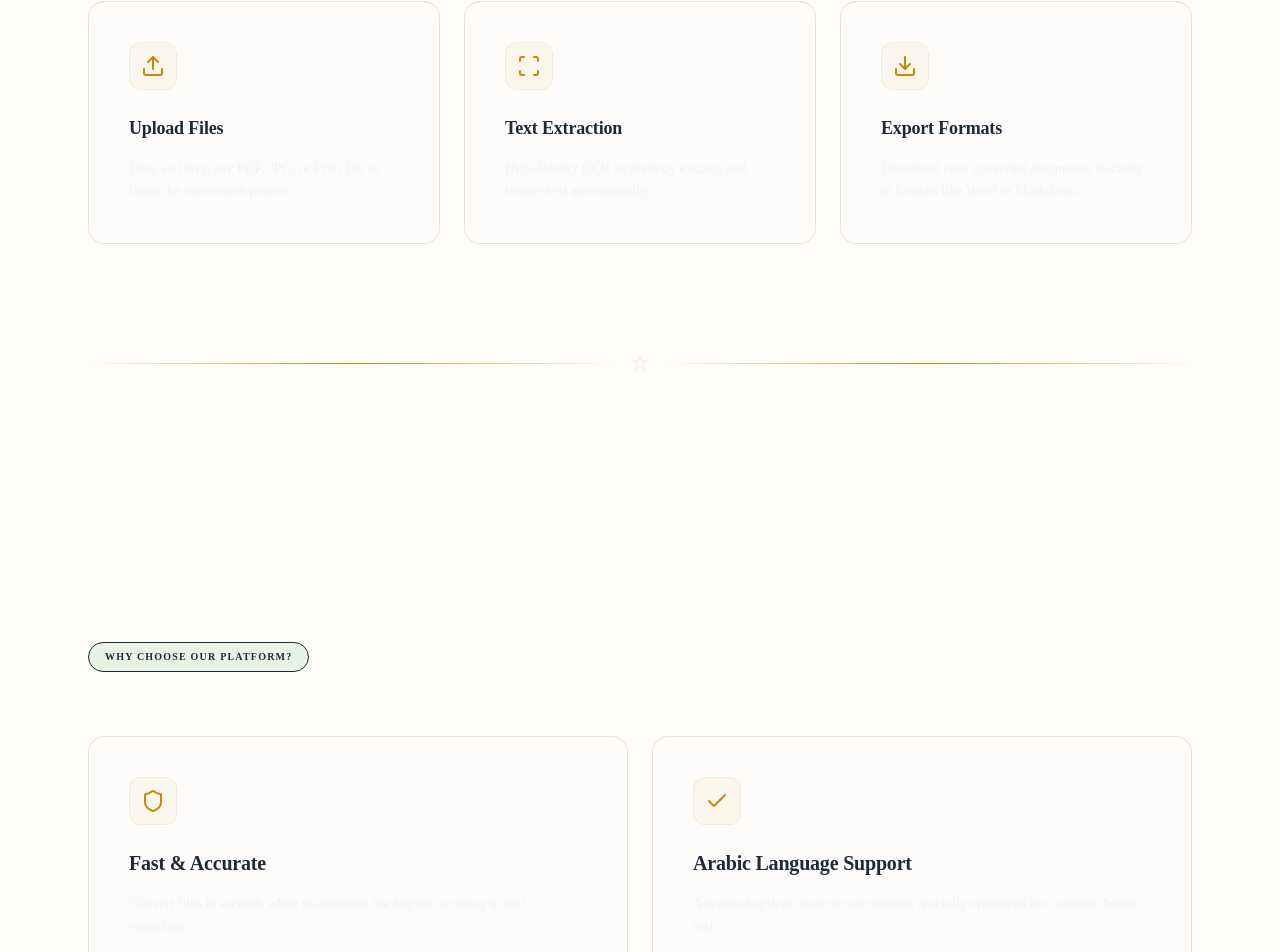
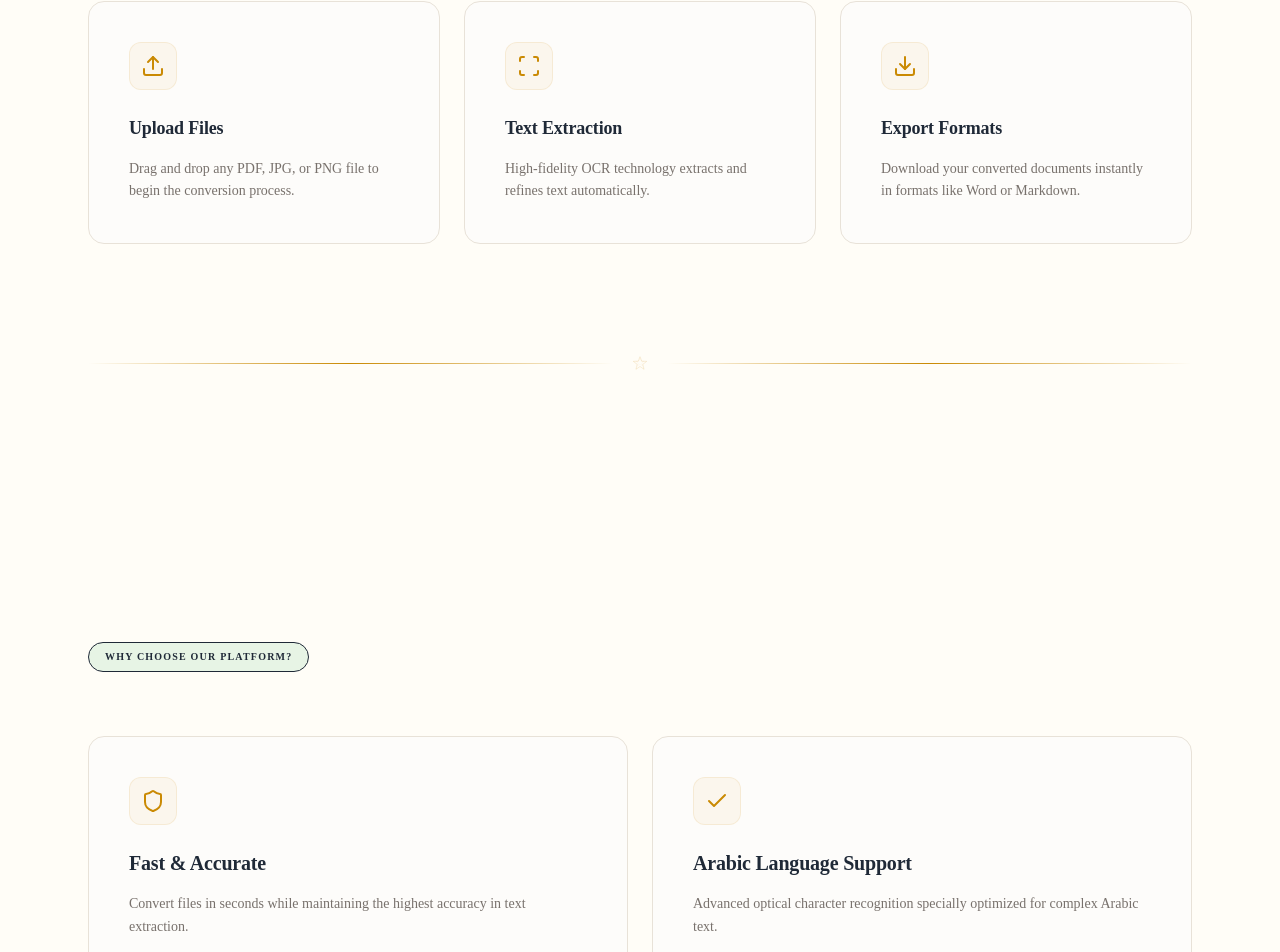
Before and after one commit to ibn-alazhar-docs/ibn-alazhar-docs, a Next.js app in the folder apps/web/: page /en in a window 1280 px wide. Shown: the part 1048-2000 px from the top of the page. Built offline with nearby package versions, Linux system fonts and the light colour scheme; no server answers.

Commit message:
fix: make description text in cards visible without hover by using text-muted-color

```diff
--- a/apps/web/src/ui/sections/features.tsx
+++ b/apps/web/src/ui/sections/features.tsx
@@ -80,7 +80,7 @@ export function Features() {
                 {item.title}
               </h3>
 
-              <p className="max-w-lg text-sm leading-relaxed text-secondary group-hover:text-primary-color transition-colors duration-300">
+              <p className="max-w-lg text-sm leading-relaxed text-muted-color">
                 {item.description}
               </p>
             </motion.article>
--- a/apps/web/src/ui/sections/knowledge-areas.tsx
+++ b/apps/web/src/ui/sections/knowledge-areas.tsx
@@ -85,7 +85,7 @@ export function KnowledgeAreas() {
                 {item.title}
               </h3>
 
-              <p className="text-sm leading-relaxed text-secondary group-hover:text-primary-color transition-colors duration-300">
+              <p className="text-sm leading-relaxed text-muted-color">
                 {item.description}
               </p>
             </motion.article>
```
